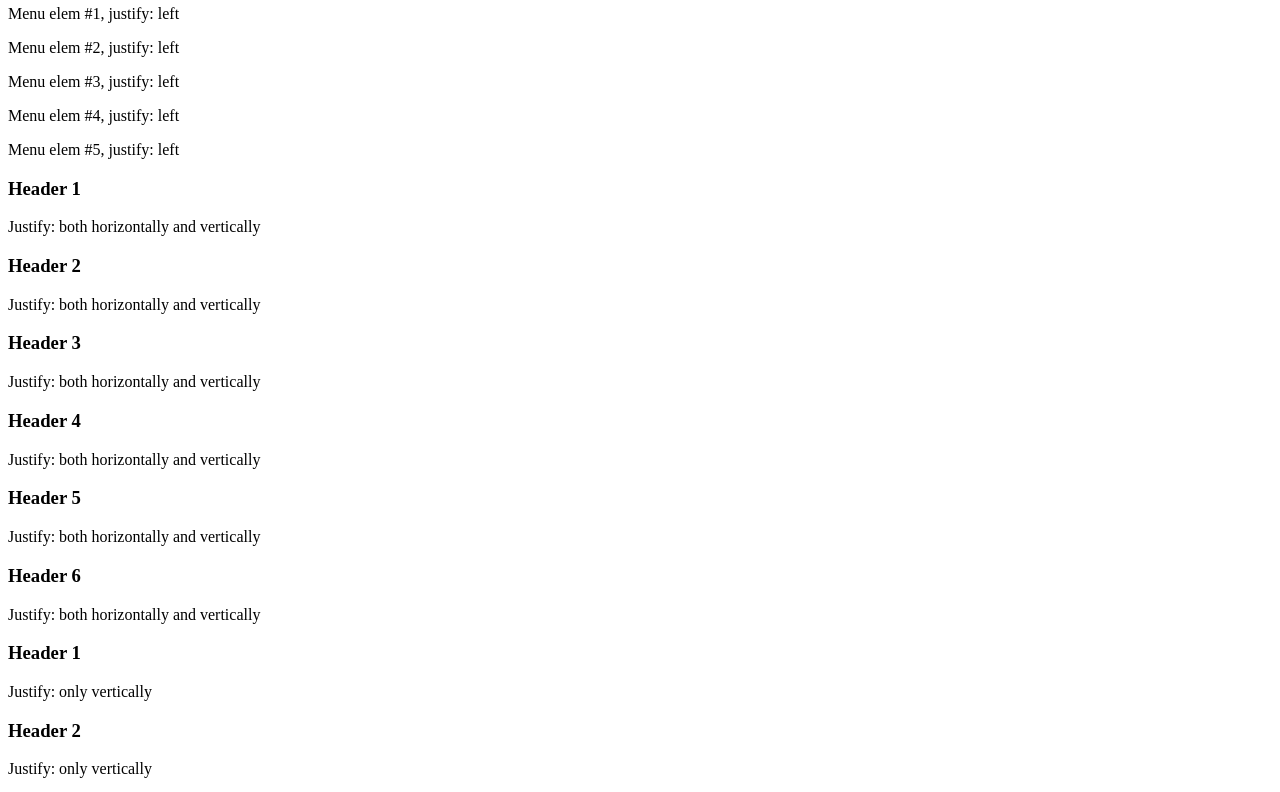
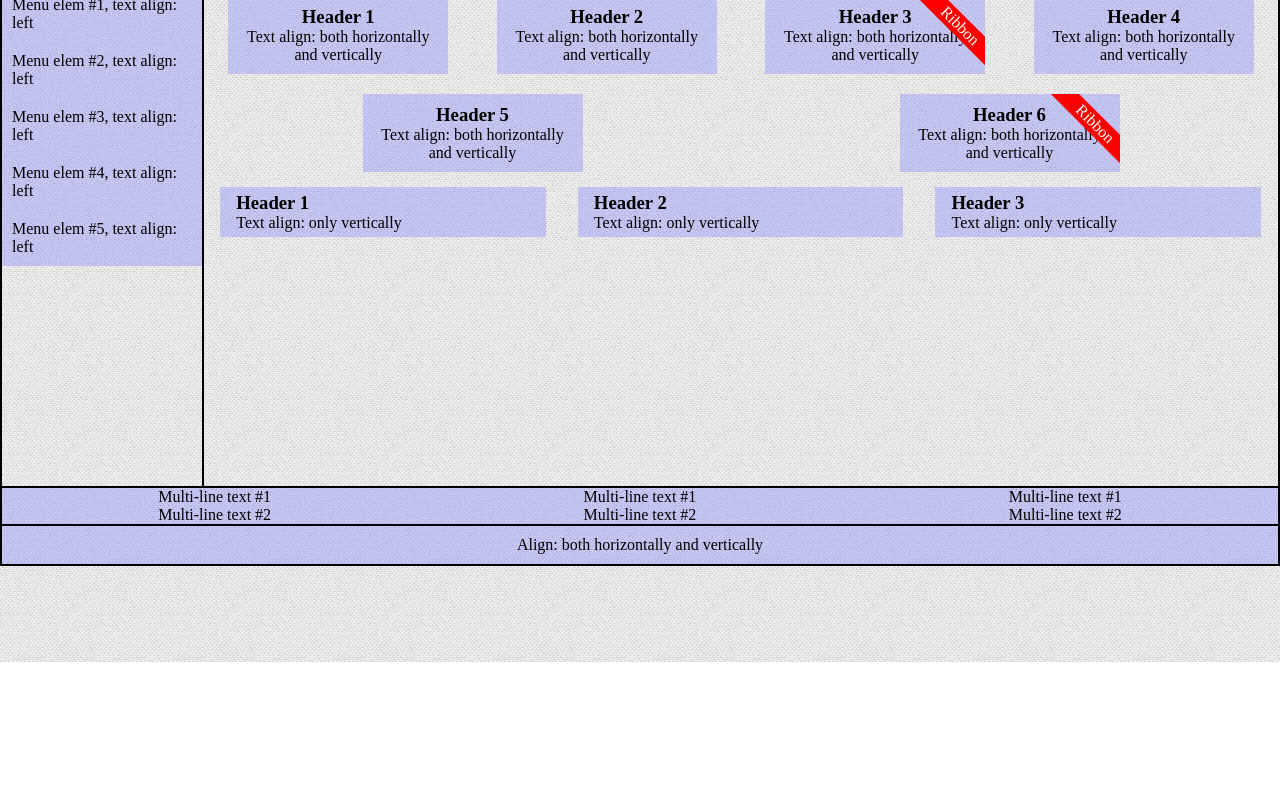
Before and after one commit to goodwin64/BSA2016-JS-part2, a plain HTML site: page BSA 16 JS - CSS + HTML/index.html in a window 1280 px wide. Shown: the part 138-930 px from the top of the page. After the commit the page ends 800 px from the top, so only its background shows below. Drawn offline with Linux system fonts and the light colour scheme.

Commit message:
Add completed task

```diff
--- a/BSA 16 JS - CSS + HTML/index.html
+++ b/BSA 16 JS - CSS + HTML/index.html
@@ -7,98 +7,106 @@
 </head>
 <body>
 	<header>
+
 		<div class="header-image-wrapper">
 			<img src="header-image.png" alt="Header image">
 		</div>
-		<h1>Header text, justify: vertically center</h1>
+		<h1>Header text, align: vertically center</h1>
+
 	</header>
 
 
-	<aside>
-		<div id="menu">
-			<div class="menu-elem">
-				<p>Menu elem #1, justify: left</p>
-			</div>
-			<div class="menu-elem">
-				<p>Menu elem #2, justify: left</p>
-			</div>
-			<div class="menu-elem">
-				<p>Menu elem #3, justify: left</p>
-			</div>
-			<div class="menu-elem">
-				<p>Menu elem #4, justify: left</p>
-			</div>
-			<div class="menu-elem">
-				<p>Menu elem #5, justify: left</p>
-			</div>
+	<aside id="menu">
+
+		<div class="menu-elem text-container">
+			<p>Menu elem #1, text align: left</p>
 		</div>
+		<div class="menu-elem text-container">
+			<p>Menu elem #2, text align: left</p>
+		</div>
+		<div class="menu-elem text-container">
+			<p>Menu elem #3, text align: left</p>
+		</div>
+		<div class="menu-elem text-container">
+			<p>Menu elem #4, text align: left</p>
+		</div>
+		<div class="menu-elem text-container">
+			<p>Menu elem #5, text align: left</p>
+		</div>
+
 	</aside>
 
 
 	<div id="content">
+
 		<div id="content-part1">
-			<div class="content-part1-elem">
+			<div class="content-part1-elem text-container">
 				<h3>Header 1</h3>
-				<p>Justify: both horizontally and vertically</p>
+				<p>Text align: both horizontally and vertically</p>
 			</div>
-			<div class="content-part1-elem">
+			<div class="content-part1-elem text-container">
 				<h3>Header 2</h3>
-				<p>Justify: both horizontally and vertically</p>
+				<p>Text align: both horizontally and vertically</p>
 			</div>
-			<div class="content-part1-elem">
+			<div class="content-part1-elem text-container with-ribbon">
 				<h3>Header 3</h3>
-				<p>Justify: both horizontally and vertically</p>
+				<p>Text align: both horizontally and vertically</p>
 			</div>
-			<div class="content-part1-elem">
+			<div class="content-part1-elem text-container">
 				<h3>Header 4</h3>
-				<p>Justify: both horizontally and vertically</p>
+				<p>Text align: both horizontally and vertically</p>
 			</div>
-			<div class="content-part1-elem">
+			<div class="content-part1-elem text-container">
 				<h3>Header 5</h3>
-				<p>Justify: both horizontally and vertically</p>
+				<p>Text align: both horizontally and vertically</p>
 			</div>
-			<div class="content-part1-elem">
+			<div class="content-part1-elem text-container with-ribbon">
 				<h3>Header 6</h3>
-				<p>Justify: both horizontally and vertically</p>
+				<p>Text align: both horizontally and vertically</p>
 			</div>
 		</div>
+
 		<div id="content-part2">
-			<div class="content-part2-elem">
+			<div class="content-part2-elem text-container">
 				<h3>Header 1</h3>
-				<p>Justify: only vertically</p>
-			</div>
-			<div class="content-part2-elem">
+				<p>Text align: only vertically</p>
+			</div><!-- Comment to prevent white spaces
+		 --><div class="content-part2-elem text-container">
 				<h3>Header 2</h3>
-				<p>Justify: only vertically</p>
-			</div>
-			<div class="content-part2-elem">
+				<p>Text align: only vertically</p>
+			</div><!-- Comment to prevent white spaces
+		 --><div class="content-part2-elem text-container">
 				<h3>Header 3</h3>
-				<p>Justify: only vertically</p>
+				<p>Text align: only vertically</p>
 			</div>
 		</div>
+
 	</div>
 
 
 	<footer>
+
 		<div id="footer-part1">
-			<div class="footer-part1-elem">
+			<div class="footer-part1-elem text-container">
 				<p>Multi-line text #1</p>
 				<p>Multi-line text #2</p>
 			</div>
-			<div class="footer-part1-elem">
+			<div class="footer-part1-elem text-container">
 				<p>Multi-line text #1</p>
 				<p>Multi-line text #2</p>
 			</div>
-			<div class="footer-part1-elem">
+			<div class="footer-part1-elem text-container">
 				<p>Multi-line text #1</p>
 				<p>Multi-line text #2</p>
 			</div>
 		</div>
+
 		<div id="footer-part2">
-			<div class="footer-part2-elem">
-				<p>Justify: both horizontally and vertically</p>
+			<div class="footer-part2-elem text-container">
+				<p>Align: both horizontally and vertically</p>
 			</div>
 		</div>
+
 	</footer>
 </body>
 </html>
--- a/BSA 16 JS - CSS + HTML/style.scss
+++ b/BSA 16 JS - CSS + HTML/style.scss
@@ -1,9 +1,96 @@
-/* Written via SCSS */
+// ------------------------------ reset (or maybe via @import ?)
+
+* {
+	margin: 0;
+	padding: 0;
+}
+
+
+// ------------------------------ global variables
+
+$height-both-menu-and-content: 500px;
+$content-height: $height-both-menu-and-content;
+$menu-height: $height-both-menu-and-content;
+
+$menu-width: 200px;
+
+$content-part1-elem-width: 200px;
+
+$standard-border: 2px solid black;
+
+
+// ------------------------------ mixins
+
+@mixin flexbox() {
+	display: -webkit-box;
+	display: -moz-box;
+	display: -ms-flexbox;
+	display: -webkit-flex;
+	display: flex;
+}
+
+
+// ------------------------------ abstract (not in HTML) classes
+
+.main-page-element {
+	border:	$standard-border;
+}
+
+.without-top-bottom-borders {
+	border-top: 0;
+	border-bottom: 0;
+}
+
+.standard-padding {
+	padding: 10px;
+}
+
+.standard-margin {
+	margin: 10px;
+}
+
+.col-4 {
+	width: 33.33%;
+}
+
+
+// ------------------------------ page structure
+
+.text-container {
+	background: rgba(50%, 50%, 100%, 0.35);
+}
+
+.with-ribbon {
+	position: relative;
+	overflow: hidden;
+
+	&:after {
+		content: 'Ribbon';
+		display: block;
+		width: 150px;
+		height: 20px;
+		position: absolute;
+		transform: rotate(45deg);
+		background: #f00;
+		color: #fff;
+		text-align: center;
+		line-height: 20px;
+		right: -50px;
+		top: 20px;
+	}
+}
+
+body {
+	background: url(page-bg.png);
+}
 
 header {
+	@extend .main-page-element;
 	$square-image-size: 100px;
+	overflow: hidden;
 
 	.header-image-wrapper {
+		@extend .standard-padding;
 		float: left;
 		width: $square-image-size;
 		height: $square-image-size;
@@ -14,20 +101,86 @@ header {
 	}
 
 	h1 {
+		@extend .standard-padding;
 		padding-left: $square-image-size + 25px;
 		height: $square-image-size;
 		line-height: $square-image-size;
 	}
 }
 
-aside {
+#menu {
+	@extend .main-page-element, .without-top-bottom-borders;
 
+	height: $menu-height;
+	width: $menu-width;
+	float: left;
+	border-right: 0;
+
+	.menu-elem {
+		@extend .standard-padding;
+		text-align: left;
+	}
 }
 
 #content {
+	@extend .main-page-element, .without-top-bottom-borders;
 
+	height: $content-height;
+	overflow: auto; // By default, as "hidden"; when content is gt block size - as "scroll"
+
+	#content-part1 {
+		@include flexbox();
+		flex-flow: row wrap;
+		justify-content: space-around;
+
+		.content-part1-elem {
+			@extend .standard-padding, .standard-margin;
+
+			width: $content-part1-elem-width;
+			min-width: $content-part1-elem-width; // fixed width
+			text-align: center;
+		}
+	}
+
+	#content-part2 {
+		overflow: hidden; // without this prop the "height" become 0 (inside this block there is floating)
+		margin: 0 auto;
+
+		.content-part2-elem {
+			@extend .standard-padding;
+
+			display: inline-block;
+			width: 27.3%; // "0.3" is to crop white space created by "display: inline-block;"
+			margin: 5px 1.5%;
+			padding: 5px 1.5%;
+			vertical-align: middle;
+			// by default, width is flexible (elastic)
+		}
+	}
 }
 
 footer {
+	@extend .main-page-element;
 
+	#footer-part1 {
+		text-align: center;
+		vertical-align: middle;
+		overflow: hidden; // the same as in #content-part2
+
+		.footer-part1-elem {
+			@extend .col-4; // or maybe it should be in HTML? ;)
+
+			float: left;
+		}
+	}
+
+	#footer-part2 {
+		text-align: center;
+		vertical-align: middle;
+		border-top: $standard-border;
+
+		.footer-part2-elem {
+			@extend .standard-padding;
+		}
+	}
 }
```
Also changed, not shown: BSA 16 JS - CSS + HTML/page-bg.png (added), BSA 16 JS - CSS + HTML/style.css, 1 other file.
